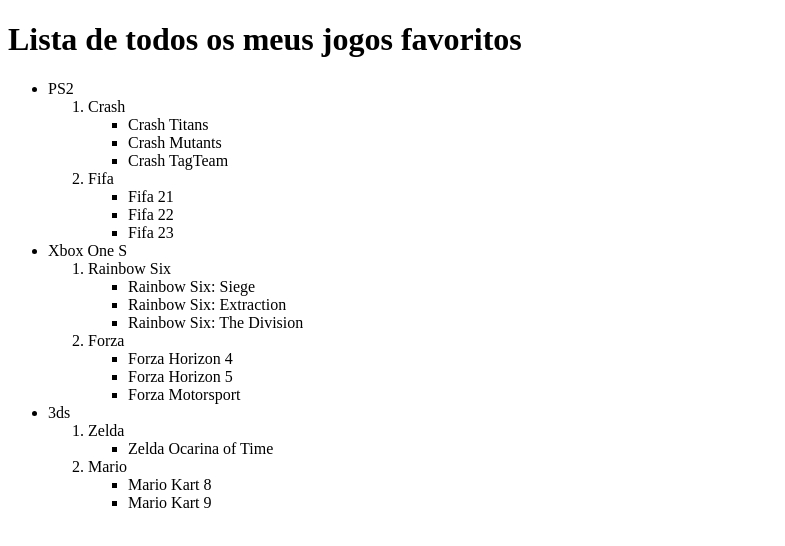
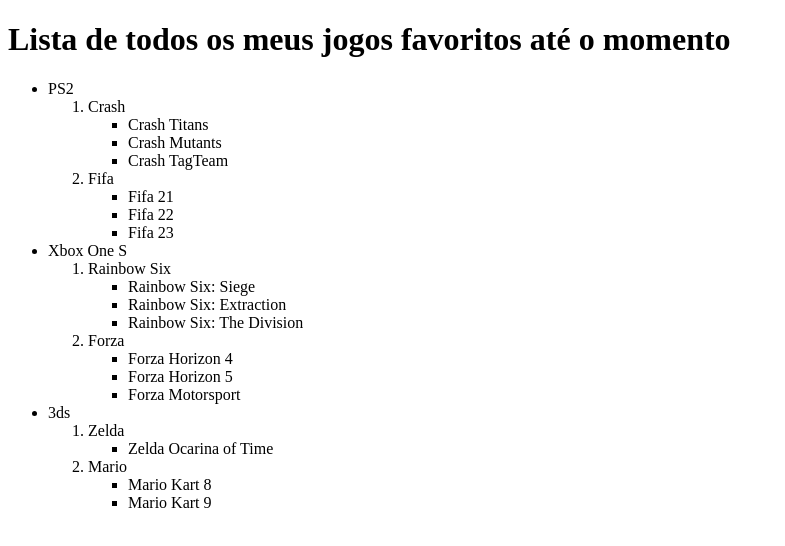
Before and after one commit to dipraia/lists, a plain HTML site: page dlistas/index.html in a window 1280 px wide. Shown: the whole page, without its empty margins (0-785 px from the left). Drawn offline with Linux system fonts and the light colour scheme.

Commit message:
mais um teste de commit

```diff
--- a/dlistas/index.html
+++ b/dlistas/index.html
@@ -7,7 +7,7 @@
   <title>dlistas</title>
 </head>
 <body>
-  <h1>Lista de todos os meus jogos favoritos</h1>
+  <h1>Lista de todos os meus jogos favoritos até o momento</h1>
   <ul>
     <li>PS2</li>
       <ol>
```
